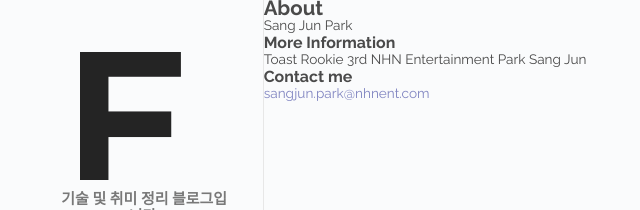
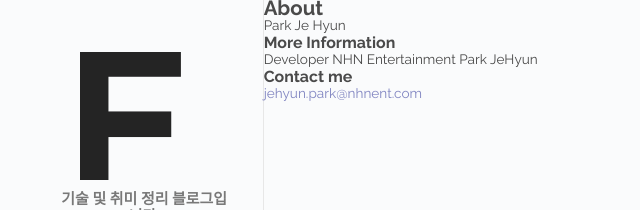
Before and after one commit to ParkJeHyun/ParkJeHyun.github.io, a Jekyll site: the page built from about.md, in a window 1280 px wide. Shown: the top 210 px of the page, without its empty margins (95-735 px from the left). Built offline with Jekyll 4.4.1, drawn with Linux system fonts in a browser that asks for light colours; comment, search, counter and statistics services are not loaded.

Commit message:
Update about.md

```diff
--- a/about.md
+++ b/about.md
@@ -4,14 +4,14 @@ title: About
 permalink: /about/
 ---
 
-Sang Jun Park
+Park Je Hyun
 
 ### More Information
 
-Toast Rookie 3rd
+Developer
 NHN Entertainment
-Park Sang Jun
+Park JeHyun
 
 ### Contact me
 
-[sangjun.park@nhnent.com](mailto:sangjun.park@nhnent.com)
+[jehyun.park@nhnent.com](mailto:jehyun.park@nhnent.com)
```
